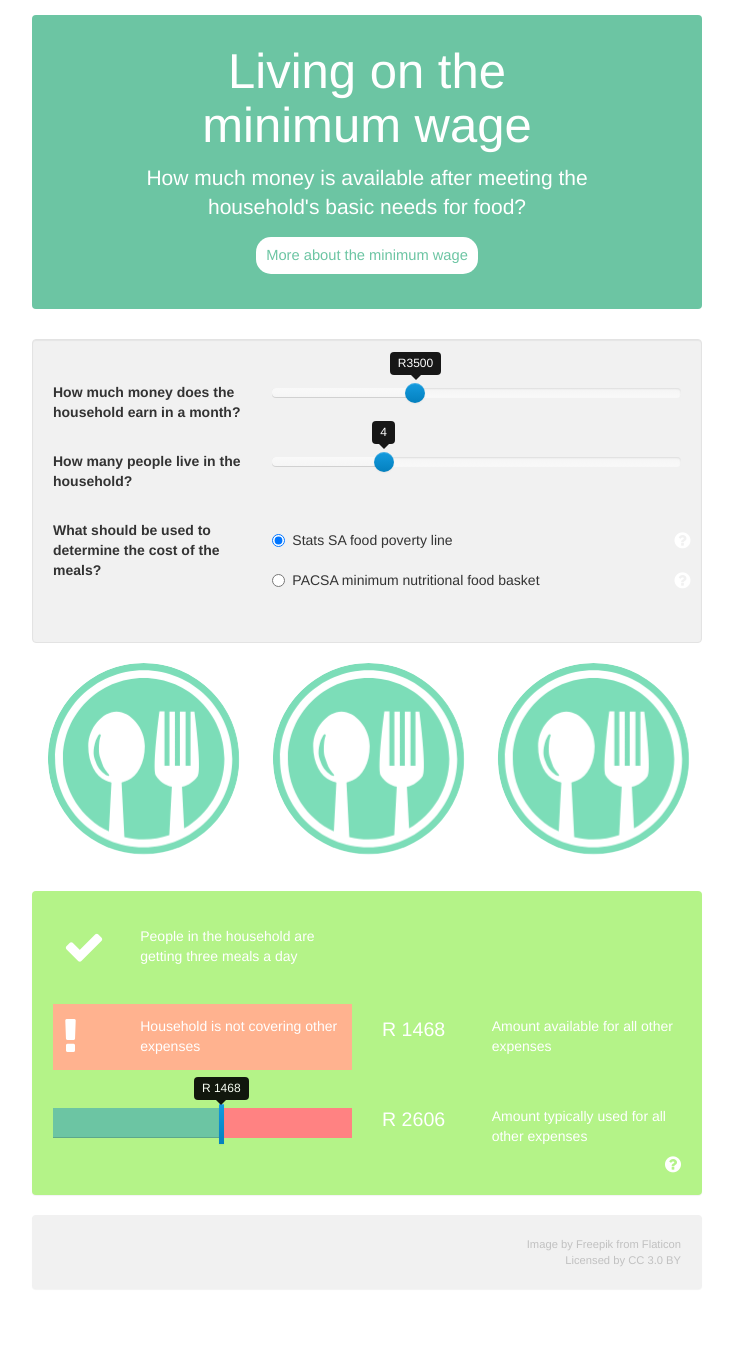
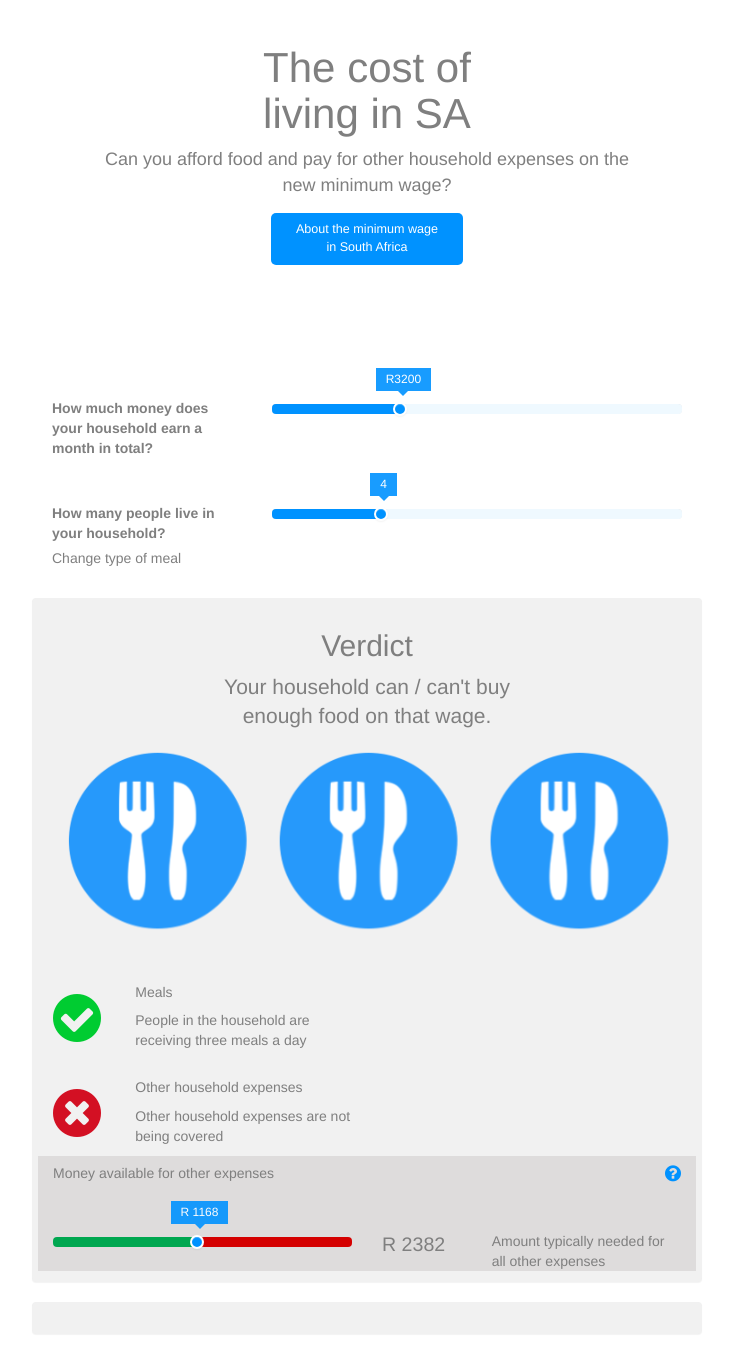
Before and after one commit to OpenUpSA/minimum-wage, a Jekyll site: the page built from index.html, in a window 1280 px wide. Shown: the whole page, without its empty margins (273-1006 px from the left). Built offline with Jekyll 4.4.1, drawn with Linux system fonts in a browser that asks for light colours; before the commit the page ends 1309 px from its top, so only the background shows below that.

Commit message:
New design

```diff
--- a/css/app.scss
+++ b/css/app.scss
@@ -9,36 +9,53 @@ $green: #B4F388;
 $magenta: #F589A6;
 $light-grey: #f1f1f1;
 
+$grey: #7F7F7F;
+$blue: #0092FF;
+$light-blue: #EFF9FF;
+$dark-blue: #0060B4;
+$green: #00CC31;
+$red: #D31023;
+
+$bg-grey: #F1F1F1;
+$panel-grey: #DEDCDC;
+$bar-green: #00A750;
+$bar-red: #D40000;
+
+
 // The embed will be max 700px wide
 .container {
     max-width: 700px;
 }
 
 .container {
+  color: $grey;
 
   .jumbotron {
+    background-color: #fff;
     margin-top: 15px;
-    background-color: $teal;
-    padding-bottom: 20px;
+    margin-bottom: 0px;
     padding-top: 10px;
     border-radius: 4px;
     text-align: center;
-    color: #fff;
 
     h1 {
-      font-size: 3.5em;
+      font-size: 3em;
     }
 
-    a {
-      color: $teal;
+    p {
+      font-size: 18px;
+    }
+
+    .intro-info {
+      color: #fff;
+      background-color: $blue;
       font-weight: 500;
       font-size: 0.7em;
-      background: #fff;
-      border-radius: 15px;
-      padding: 8px 10px;
+      border-radius: 5px;
+      padding: 8px 25px;
       border: none;
+    }
 
-    }
   }
 
   .panel {
@@ -46,59 +63,70 @@ $light-grey: #f1f1f1;
   }
 }
 
-
-#intro {
-  display: none;
-}
-
-
 #household {
-  background-color: $light-grey;
   padding: 30px 20px;
 
   .hh-input {
     padding: 12px 0;
   }
 
+  #hh-meal-options {
+    display: none;
+  }
+
+  #meal-options {
+
+    label {
+      color: $blue;
+    }
+
+  }
+
   .slider.slider-horizontal {
     width: 100%;
   }
 
-  #meal-options {
-    .hh-assumptions-extra-info {
-      margin: 10px 0;
-      cursor: pointer;
-      color: #fff;
-    }
-  }
 }
 
+.info {
+  cursor: pointer;
+  color: $blue;
+  text-align: right;
+}
 
 #summary {
   padding: 10px 20px;
-  background-color: $green;
-  color: #fff;
+  background-color: $bg-grey;
 
-  &.warning {
-    background-color: $orange;
+  .head {
+    text-align: center;
   }
 
-  .row {
-    padding: 12px 0;
+  .icon {
+    .safe {
+      color: $green;
+    }
+    .warning {
+      color: $red;
+    }
   }
 
   #cover-meals, #cover-expenses {
-    padding: 0 10px;
+    margin: 10px 0;
 
     .icon {
       float: left;
+      padding-top: 15px;
+
+      .safe {
+        color: $green;
+      }
 
       .warning {
+        color: $red;
         display: none;
       }
-    }
-    &.warning {
-      background-color: $orange;
+
     }
   }
 
@@ -112,6 +140,10 @@ $light-grey: #f1f1f1;
     .amount {
       font-size: 1.4em;
     }
+  }
+
+  .typical-expenditure {
+    background-color: $panel-grey;
   }
 
   #typical-expenditure {
@@ -130,39 +162,64 @@ $light-grey: #f1f1f1;
   }
 
   #hh-expenses-slider {
-    margin-top: 1em;
 
     .slider-selection {
-      background: $teal;
-      border-radius: 0;
+      background: $bar-green;
     }
 
     .slider-track-high {
-      background: #FF8282;
-      border-radius: 0;
+      background: $bar-red;
     }
 
-    .slider-track {
-      height: 30px;
-      margin-top: 0;
-      top: 0;
-    }
-
-    .slider-handle {
-      width: 5px;
-      height: 40px;
-      margin-left: -2px;
-      margin-top: -4px;
-    }
   }
 
 }
 
+// Slider
+
+.slider-row {
+  padding-top: 40px;
+}
+
+.slider-selection {
+  background-image: none;
+  background-color: $blue;
+  box-shadow: none;
+}
+
+.slider-track-high {
+  background-image: none;
+  background-color: $light-blue;
+}
+
+.slider-handle {
+  width: 14px;
+  height: 14px;
+  margin-left: -7px;
+  top: 3px;
+  background-color: $blue;
+  background-image: none;
+  border: 2px solid #fff;
+}
+
+.tooltip.top {
+    .tooltip-arrow {
+      border-top-color: $blue;
+      margin-left: -7px;
+      border-width: 7px 7px 0;
+    }
+}
+
+
+.tooltip-inner {
+  background-color: $blue;
+  border-radius: 0;
+  padding: 3px 10px;
+}
+
 .extra-info {
   font-size: 0.9em;
-  .info {
-    display: none;
-  }
+  display: none;
 }
 
 .pie-segment {
--- a/index.html
+++ b/index.html
@@ -16,88 +16,95 @@ extra_css:
   <div class="container">
 
     <div class="jumbotron">
-      <h1>Living on the <br> minimum wage</h1>
-      <p class="lead">How much money is available after meeting the household's basic needs for food?</p>
-      <p><a class="btn intro-extra-info" role="button">More about the minimum wage</a></p>
+      <h1>The cost of <br> living in SA</h1>
+      <p class="lead">Can you afford food and pay for other household expenses on the new minimum wage?</p>
+      <p><a class="btn intro-info" role="button">About the minimum wage <br> in South Africa</a></p>
     </div>
 
-    <div id="intro" class="panel">
-      <p>The Minimum Wage Act is set to be implemented in May 2018 and will tentatively set the minimum wage for South Africans at R&nbsp;3500.</p>
-      <p>This is where we would add all the information we would like to convey about the minimum wage here.
+    <div id="intro-info" class="panel extra-info">
+      <p>The Minimum Wage Act is set to be implemented in May 2018 and will tentatively set the minimum wage for South Africans at R&nbsp;3200.</p>
+      <p>This is where we would add all the information we would like to convey about the minimum wage here.</p>
     </div>
 
-    <div id="household" class="well">
-      <div class="row hh-input">
-        <div class="col-sm-4">
-          <label for="hh-income" class="control-label">How much money does the household earn in a month?</label>
+    <div id="household">
+      <div class="row slider-row">
+        <div class="col-sm-8 col-sm-push-4">
+          <input id="hh-income" data-slider-id='hh-income-slider' type="number" data-slider-min="0" data-slider-max="10000" data-slider-step="250" data-slider-value="3200"/>
         </div>
-        <div class="col-sm-8">
-          <input id="hh-income" data-slider-id='hh-income-slider' type="number" data-slider-min="0" data-slider-max="10000" data-slider-step="250" data-slider-value="3500"/>
+        <div class="col-sm-4 col-sm-pull-8">
+          <label for="hh-income" class="control-label">How much money does your household earn a month in total?</label>
         </div>
       </div>
 
-      <div class="row hh-input">
-        <div class="col-sm-4">
-          <label for="hh-members" class="control-label">How many people live in the household?</label>
+      <div class="row slider-row">
+        <div class="col-sm-8 col-sm-push-4">
+          <input id="hh-members" data-slider-id='hh-members-slider' type="number" data-slider-min="1" data-slider-max="12" data-slider-step="1" data-slider-value="4"/>
         </div>
-        <div class="col-sm-8">
-          <input id="hh-members" data-slider-id='hh-members-slider' type="number" data-slider-min="1" data-slider-max="12" data-slider-step="1" data-slider-value="4"/>
+        <div class="col-sm-4 col-sm-pull-8">
+          <label for="hh-members" class="control-label">How many people live in your household?</label>
         </div>
       </div>
 
-      <div class="row hh-input">
-        <div class="col-sm-4">
-          <label for="meal" class="control-label">What should be used to determine the cost of the meals?</label>
-        </div>
-        <div class="col-sm-8">
-          <form id="meal-options">
-            <div class="row">
-              <div class="radio col-xs-11">
+
+      <div class="hh-meal-options">Change type of meal</div>
+      <div class="row hh-input extra-info" id="hh-meal-options">
+        <div class="col-sm-8 col-sm-push-4">
+          <form id="meal-options" class="form-horizontal">
+            <div class="form-group">
+              <div class="radio col-xs-10">
                 <label>
                   <input type="radio" name="meal-option" id="meal-option-1" value="1" checked>Stats SA food poverty line
                 </label>
               </div>
-              <div id="meal-option-1-info" class="hh-assumptions-extra-info col-xs-1"><i class="fa fa-question-circle fa-lg" aria-hidden="true"></i></div>
+              <div id="meal-option-1-info" class="hh-assumptions-info col-xs-2 radio info"><i class="fa fa-question-circle fa-lg" aria-hidden="true"></i></div>
             </div>
-            <div class="row">
-              <div class="radio col-xs-11">
+            <div class="form-group">
+              <div class="radio col-xs-10">
                 <label>
                   <input type="radio" name="meal-option" id="meal-option-2" value="2">PACSA minimum nutritional food basket
                 </label>
               </div>
-              <div id="meal-option-2-info" class="hh-assumptions-extra-info col-xs-1"><i class="fa fa-question-circle fa-lg" aria-hidden="true"></i></div>
+              <div id="meal-option-2-info" class="hh-assumptions-info col-xs-2 radio info"><i class="fa fa-question-circle fa-lg" aria-hidden="true"></i></div>
             </div>
           </form>
         </div>
+        <div class="col-sm-4 col-sm-pull-8">
+          <label for="meal" class="control-label">Choose on of these options to determine the cost of the meals</label>
+        </div>
       </div>
-
     </div>
 
-    <div id="hh-assumptions-extra-info" class="extra-info">
-      <div id="meal-option-1-info" class="info panel">
+    <div id="hh-assumptions-info">
+      <div id="meal-option-1-info" class="extra-info panel">
         <p>The StatsSA food basket ensures that individuals have enough carbohydrates (energy) and does not look to protein, micronutrients content etc.</p>
         <p>This amount was <b>R&nbsp;498</b> per person per month, as of April 2016.</p>
       </div>
-      <div id="meal-option-2-info" class="info panel">
+      <div id="meal-option-2-info" class="extra-info panel">
         <p>In early 2014 PACSA, in consultation with a Registered Dietician, formulated a Minimum Nutritional Food Basket. This basket provides data on which one can start talking realistically about adequacies in wages and ensures that current food expenditure patterns are not conflated with the food expenditure required to secure a nutritional basket of food.</p>
         <p>To obtain a diet complete in minimum nutrition (assuming a 10 500 kJ (2509 kCal) daily intake) would cost <b>R&nbsp;635.97</b> per person per month, as of June 2017.</p>
       </div>
     </div>
 
-    <div id="plates"></div>
+    <div id="summary" class="panel">
+      <div class="head">
+        <h2>Verdict</h2>
+        <p class="lead">Your household can / can't buy <br> enough food on that wage.</p>
+      </div>
 
-    <div id="summary" class="panel">
+      <div id="plates"></div>
+
       <div class="row">
         <div class="col-sm-6">
-          <div id="cover-meals">
+          <div id="cover-meals" class="result">
             <div class="row">
               <div class="col-xs-3">
                 <div class="icon">
-                  <i class="fa fa-check fa-3x safe" aria-hidden="true"></i>
-                  <i class="fa fa-exclamation fa-3x warning" aria-hidden="true"></i>
+                  <i class="fa fa-check-circle fa-4x safe" aria-hidden="true"></i>
+                  <i class="fa fa-times-circle fa-4x warning" aria-hidden="true"></i>
                 </div>
               </div>
               <div class="col-xs-9">
+                <h5>Meals</h5>
                 <div class="description"></div>
               </div>
             </div>
@@ -107,59 +114,63 @@ extra_css:
 
       <div class="row">
         <div class="col-sm-6">
-          <div id="cover-expenses">
+          <div id="cover-expenses" class="result">
             <div class="row">
               <div class="col-xs-3">
                 <div class="icon">
-                  <i class="fa fa-check fa-3x safe" aria-hidden="true"></i>
-                  <i class="fa fa-exclamation fa-3x warning" aria-hidden="true"></i>
+                  <i class="fa fa-check-circle fa-4x safe" aria-hidden="true"></i>
+                  <i class="fa fa-times-circle fa-4x warning" aria-hidden="true"></i>
                 </div>
               </div>
               <div class="col-xs-9">
+                <h5>Other household expenses</h5>
                 <div class="description"></div>
               </div>
             </div>
           </div>
         </div>
-        <div class="col-sm-6">
-          <div id="residual-income">
-            <div class="row">
-              <div class="col-xs-3 col-sm-4 amount"></div>
-              <div class="col-xs-9 col-sm-8 context">Amount available for all other expenses</div>
+      </div>
+
+
+      <div class="row typical-expenditure">
+        <div class="col-xs-12">
+
+          <div class="row">
+            <div class="col-xs-10">
+              <h5>Money available for other expenses</h5>
+            </div>
+            <div class="col-xs-2 h5 info">
+              <i class="fa fa-question-circle fa-lg results-info" id="other-expenses-info" aria-hidden="true"></i>
             </div>
           </div>
-        </div>
 
-      </div>
+          <div class="row slider-row">
+            <div class="col-sm-6">
+              <input id="hh-expenses" data-slider-id='hh-expenses-slider' type="number" data-slider-min="0" data-slider-step="1"/>
+            </div>
+            <div class="col-sm-6">
+              <div id="typical-expenditure">
+                  <div class="row">
+                    <div class="col-xs-3 col-sm-4 amount"></div>
+                    <div class="col-xs-9 col-sm-8 context">Amount typically needed for all other expenses</div>
+                  </div>
+              </div>
+            </div>
+          </div>
 
-      <div class="row">
-        <div class="col-sm-6">
-          <input id="hh-expenses" data-slider-id='hh-expenses-slider' type="number" data-slider-min="0" data-slider-step="1" data-slider-handle="square"/>
-        </div>
-        <div class="col-sm-6">
-          <div id="typical-expenditure">
-              <div class="row">
-                <div class="col-xs-3 col-sm-4 amount"></div>
-                <div class="col-xs-9 col-sm-8 context">Amount typically used for all other expenses</div>
-              </div>
-          </div>
-        </div>
-        <div class="col-sm-6 col-sm-offset-6 summary-info">
-          <i class="fa fa-question-circle fa-lg results-extra-info" id="other-expenses-info" aria-hidden="true"></i>
         </div>
       </div>
 
     </div>
 
-    <div id="results-extra-info" class="extra-info">
-      <div id="other-expenses-info" class="info panel">
+    <div id="results-info">
+      <div id="other-expenses-info" class="extra-info panel">
         <p>These are other basic necessarry expences like housing, electricity, transport, education etc.</p>
       </div>
     </div>
 
     <div id="footer" class="panel">
-      <div id="credits">Image by <a href="http://www.freepik.com" title="Freepik" target="_blank">Freepik</a> from <a href="https://www.flaticon.com/" title="Flaticon" target="_blank">Flaticon</a><br>
-      Licensed by <a href="http://creativecommons.org/licenses/by/3.0/" title="Creative Commons BY 3.0" target="_blank">CC 3.0 BY</a></div>
+      <div id="credits"></div>
     </div>
 
   </div>
--- a/js/app.js
+++ b/js/app.js
@@ -35,20 +35,25 @@ $(window).on('load', function() {
 
 
     // Extra info boxes
-    $('.intro-extra-info').on('click', function(e) {
-      $('#intro').slideToggle();
+    $('.intro-info').on('click', function(e) {
+      $('#intro-info').slideToggle();
       pymChild.sendHeight();
     });
 
-    $('.hh-assumptions-extra-info').on('click', function(e) {
-      $('#hh-assumptions-extra-info').find('#' + e.currentTarget.id).slideToggle();
-      $('#hh-assumptions-extra-info').find('#' + e.currentTarget.id).siblings().slideUp();
+    $('.hh-meal-options').on('click', function(e) {
+      $('#hh-meal-options').slideToggle();
       pymChild.sendHeight();
     });
 
-    $('.results-extra-info').on('click', function(e) {
-      $('#results-extra-info').find('#' + e.currentTarget.id).slideToggle();
-      $('#results-extra-info').find('#' + e.currentTarget.id).siblings().slideUp();
+    $('.hh-assumptions-info').on('click', function(e) {
+      $('#hh-assumptions-info').find('#' + e.currentTarget.id).slideToggle();
+      $('#hh-assumptions-info').find('#' + e.currentTarget.id).siblings().slideUp();
+      pymChild.sendHeight();
+    });
+
+    $('.results-info').on('click', function(e) {
+      $('#results-info').find('#' + e.currentTarget.id).slideToggle();
+      $('#results-info').find('#' + e.currentTarget.id).siblings().slideUp();
       pymChild.sendHeight();
     });
 
@@ -201,13 +206,13 @@ $(window).on('load', function() {
       function drawSummary () {
 
         var mealsADayDesc = {
-          0: "People in the household are getting three meals a day",
-          1: "People in the household are not getting three meals a day"
+          0: "People in the household are receiving three meals a day",
+          1: "People in the household are not receiving three meals a day"
         };
 
         var coverExpensesDesc = {
-          0: "Household is covering other expenses",
-          1: "Household is not covering other expenses"
+          0: "Other household expenses are being covered",
+          1: "Other household expenses are not being covered"
         };
 
         $('#cover-meals').find('.description').text(self.foodCostCoverage === 1 ? mealsADayDesc[0] : mealsADayDesc[1]);
@@ -256,7 +261,7 @@ $(window).on('load', function() {
 
         // Use window location to build image src
         var src = (window.location.origin + window.location.pathname).replace("index.html", "");
-        var plateImage = src + "img/plate.svg";
+        var plateImage = src + "img/food-plate.png";
 
         var gridLength = mealsADayMeasure;
 
```
Also changed, not shown: img/food-plate.png (added), img/plate.svg (deleted).
